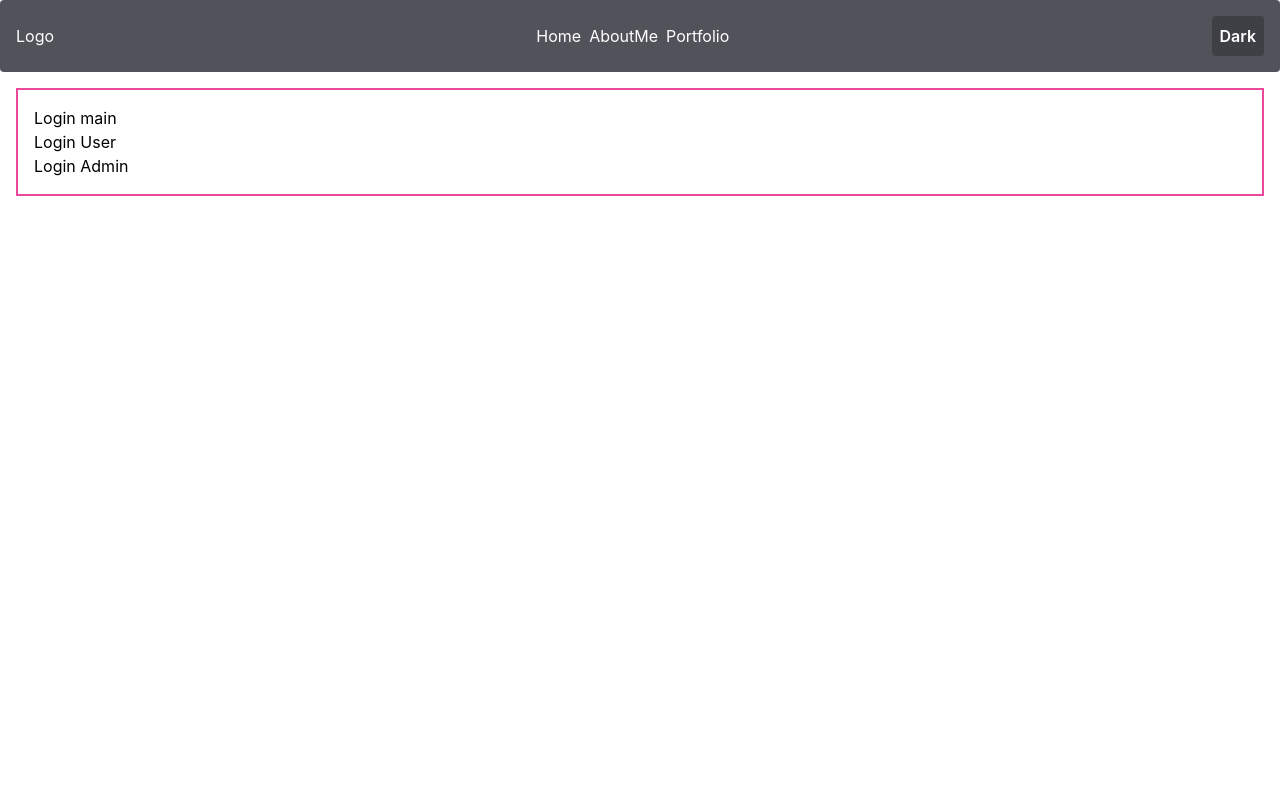
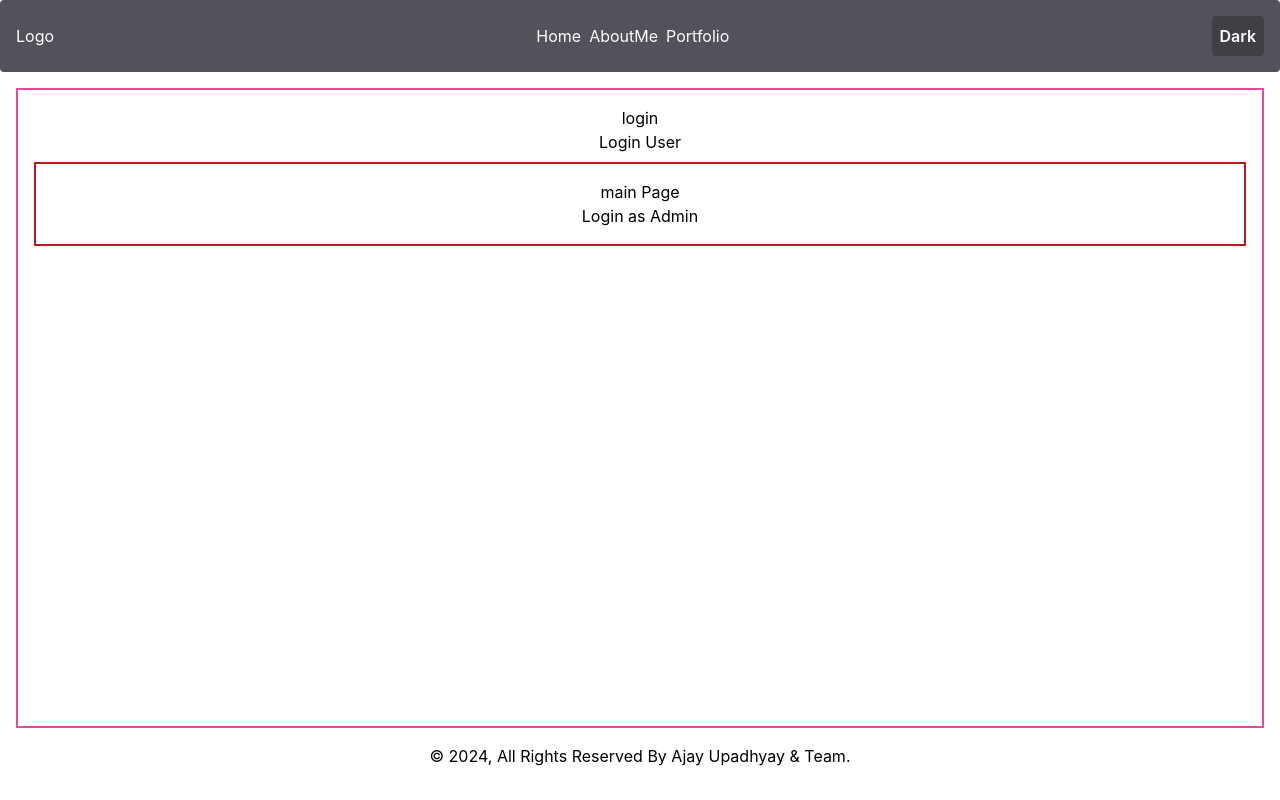
Before and after one commit to 57Ajay/nextjs, a Next.js app: page /login in a window 1280 px wide. Built offline with nearby package versions, Linux system fonts and the light colour scheme.

Commit message:
adding footer and some extra components

```diff
--- a/app/(auth)/login/layout.tsx
+++ b/app/(auth)/login/layout.tsx
@@ -1,19 +1,17 @@
-import Link from 'next/link'
-import React from 'react'
+import LogPath from '@/components/log-paths/log-path';
+import Link from 'next/link';
+import React from 'react';
 
-const Layout = ({chldren} : {chldren: React.ReactNode}) => {
+const Layout = ({ children }: { children: React.ReactNode }) => {
+
   return (
-    <div>
-        <ul className='login-menu'>
-            <li>
-                <Link href={'/login'}>Login main</Link><br />
-                <Link href={'/login/login-user'}>Login User</Link><br />
-                <Link href={'/login/login-admin'}>Login Admin</Link>
-            </li>
-        </ul>
-        {chldren}
+    <div className='text-center'>
+      <LogPath />
+      <div className='container border-2 border-red-700 p-4 mt-2'>
+      {children}
+      </div>
     </div>
-  )
-}
+  );
+};
 
-export default Layout
+export default Layout;
--- a/app/(auth)/login/page.tsx
+++ b/app/(auth)/login/page.tsx
@@ -1,8 +1,12 @@
+import Link from 'next/link';
 import React from 'react'
 
 const Login = () => {
   return (
-    <div>Login Page</div>
+    <div>
+      main Page<br />
+      <Link href="/login/login-admin">Login as Admin</Link>
+    </div>
   );
 };
 
--- a/app/layout.tsx
+++ b/app/layout.tsx
@@ -6,6 +6,7 @@ import Navbar from '@/components/Navbar';
 import { ThemeProvider } from '@/components/contexts/theme-context';
 import BodyComponent from '@/components/contexts/BodyComponent';
 import Container from '@/components/Container';
+import Footer from '@/components/Footer';
 
 const inter = Inter({ subsets: ['latin'] });
 
@@ -27,6 +28,7 @@ export default function RootLayout({
           <Container>
             {children}
           </Container>
+          <Footer />
         </BodyComponent>
       </ThemeProvider>
     </html>
--- a/components/Container.tsx
+++ b/components/Container.tsx
@@ -1,6 +1,6 @@
 const Container = ({  children }: {children: React.ReactNode})=>{
     return(
-        <div className="border-2 border-pink-500 p-4 m-4">
+        <div className="border-2 border-pink-500 p-4 m-4 h-[80vh]">
             {children}
         </div>
     );
--- /dev/null
+++ b/components/Footer.tsx
@@ -0,0 +1,12 @@
+import React from 'react'
+
+const Footer = () => {
+  return (
+    <footer className='text-center h-[5vh]'>
+    © 2024, All Rights Reserved By Ajay Upadhyay & Team.
+
+    </footer>
+  )
+}
+
+export default Footer
--- /dev/null
+++ b/components/log-paths/log-path.tsx
@@ -0,0 +1,33 @@
+'use client';
+import Link from 'next/link';
+import { usePathname } from 'next/navigation';
+import React from 'react'
+
+const LogPath = () => {
+    const path = usePathname();
+  return (
+    <div>
+        <ul>
+            <li>
+                <Link href="/login">login</Link>
+            </li>
+        </ul>
+        {path === '/login/login-admin' ? (
+            <ul>
+                <li>
+                    <Link href="/login/login-admin">Login Admin</Link>
+                </li>
+            </ul>
+        ) : (
+            <ul>
+                <li>
+                    <Link href="/login/login-user">Login User</Link>
+                </li>
+            </ul>
+        )}
+
+    </div>
+  );
+};
+
+export default LogPath;
```
